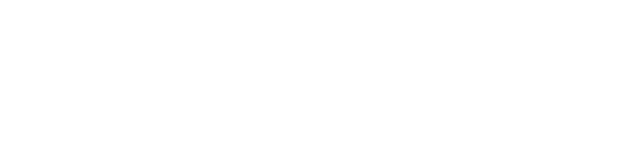
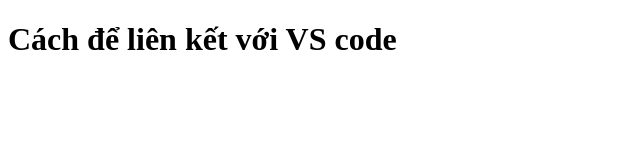
Before and after one commit to thienluong2222/web_project, a plain HTML site: page index.html in a window 1280 px wide. Shown: the whole page, without its empty margins (0-640 px from the left). Drawn offline with Linux system fonts and the light colour scheme.

Commit message:
Update index.html

```diff
--- a/index.html
+++ b/index.html
@@ -1,6 +1,6 @@
 <!DOCTYPE html>
 <html>
   <body>
-    <h1></h1>
+    <h1>Cách để liên kết với VS code</h1>
   </body>
 </html>
```
